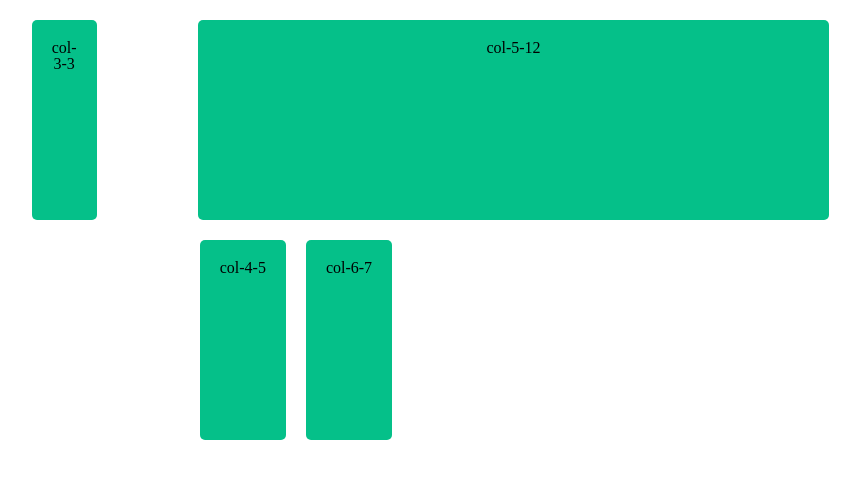
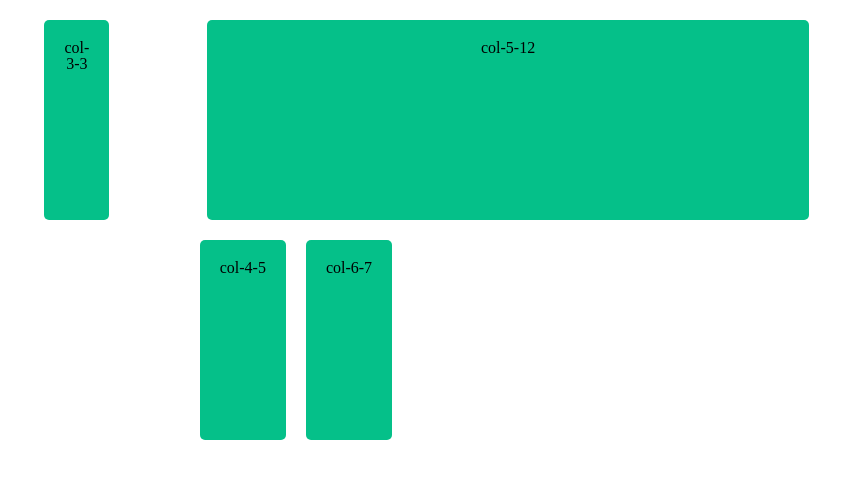
Before and after one commit to barrysweeney/custom-css-grid-framework, a plain HTML site: page index.html in a window 1280 px wide. Shown: the whole page, without its empty margins (291-1151 px from the left). Drawn offline with Linux system fonts and the light colour scheme.

Commit message:
add container width

```diff
--- a/custom-grid.css
+++ b/custom-grid.css
@@ -148,7 +148,7 @@ html {
   display: grid;
   grid-gap: 20px;
   margin: 0 auto;
-  /* max-width: 960px; */
+  max-width: 960px;
 }
 
 .row {
```
